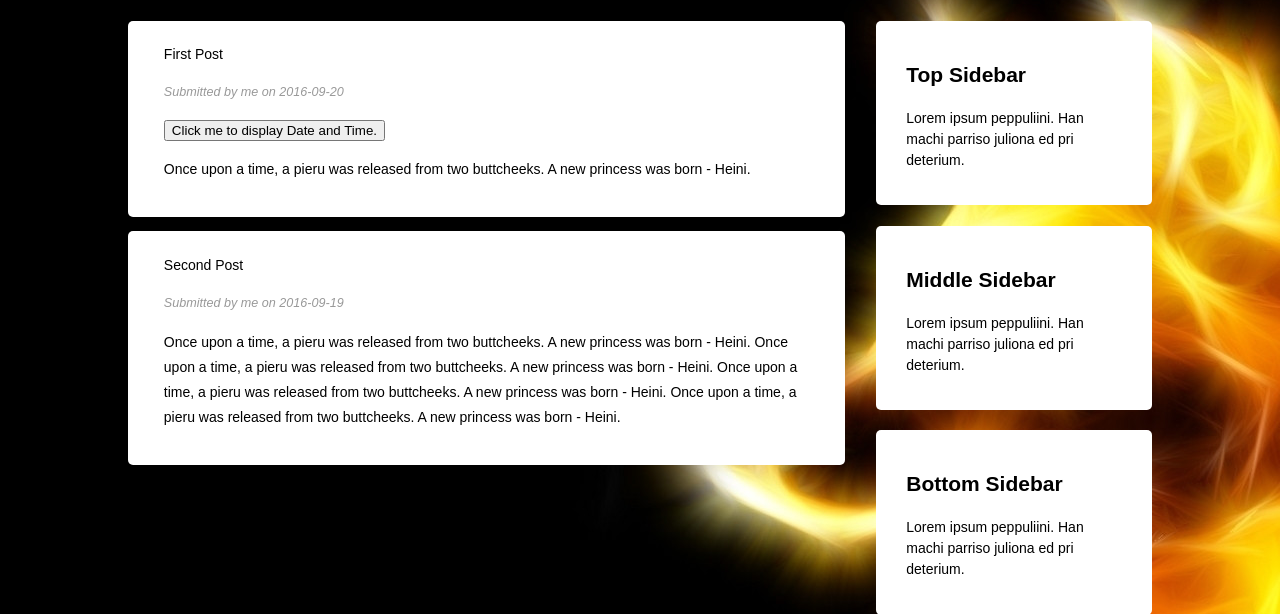
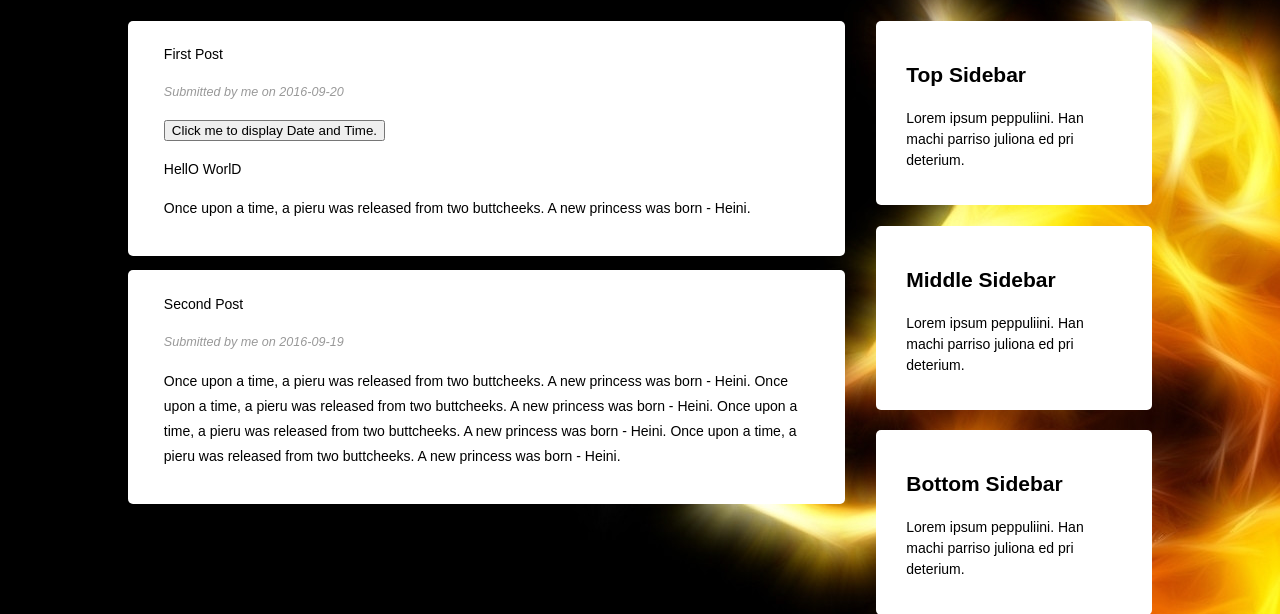
Before and after one commit to chrolss/mumindalen, a PHP site: page / in a window 1280 px wide. Shown: the part 60-674 px from the top of the page. Run offline with PHP 8.4, Linux system fonts and the light colour scheme.

Commit message:
changed from html to php

```diff
--- a/index.html
+++ b/index.php
@@ -35,6 +35,7 @@
 				Click me to display Date and Time.</button>
 
 					<p id="demo"></p>
+					<?php echo "HellO WorlD"; ?>
 					<p>Once upon a time, a pieru was released from two buttcheeks. A new
 					princess was born - Heini.</p>
 				</content>
```
Also changed, not shown: 1 other file.
